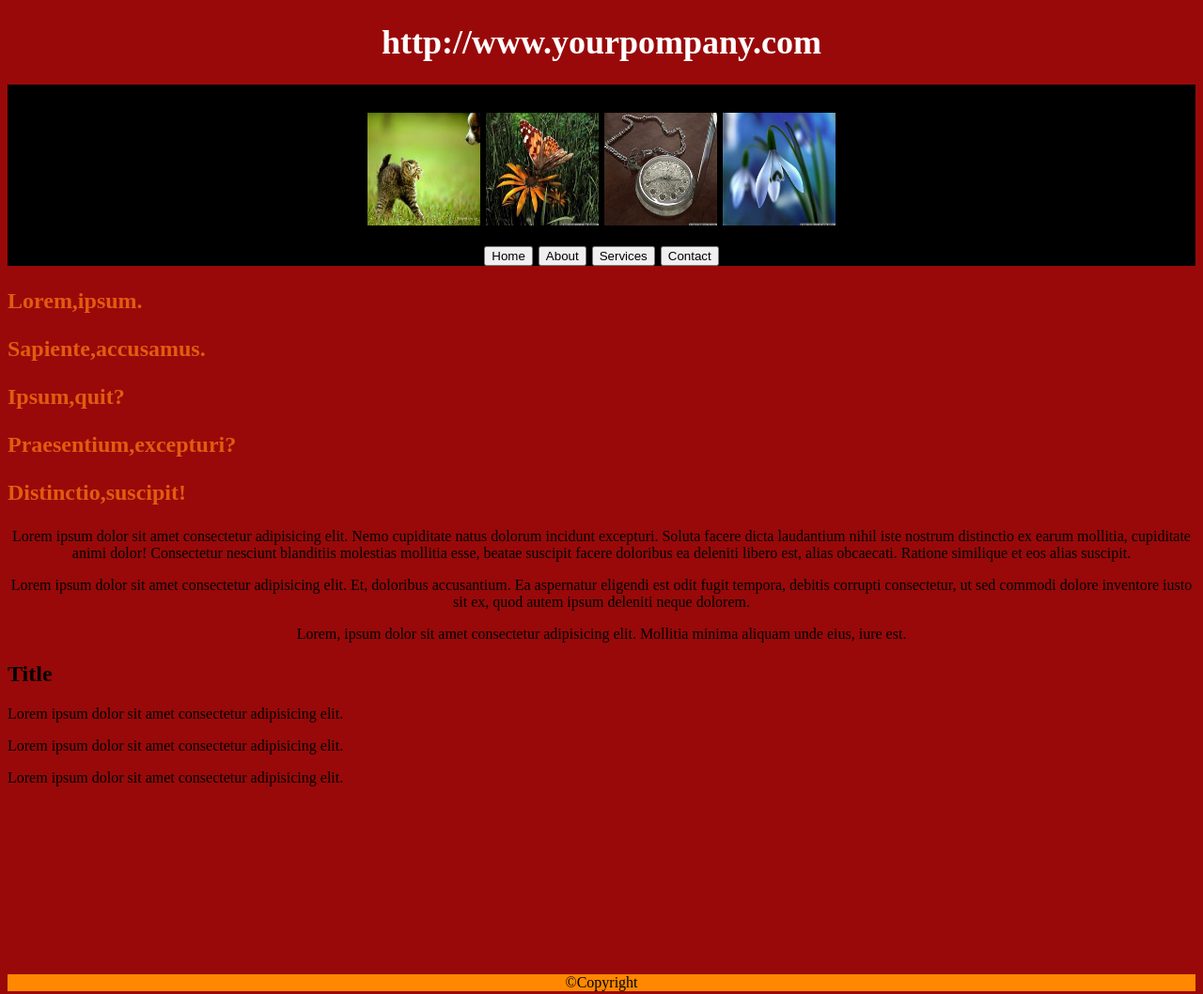
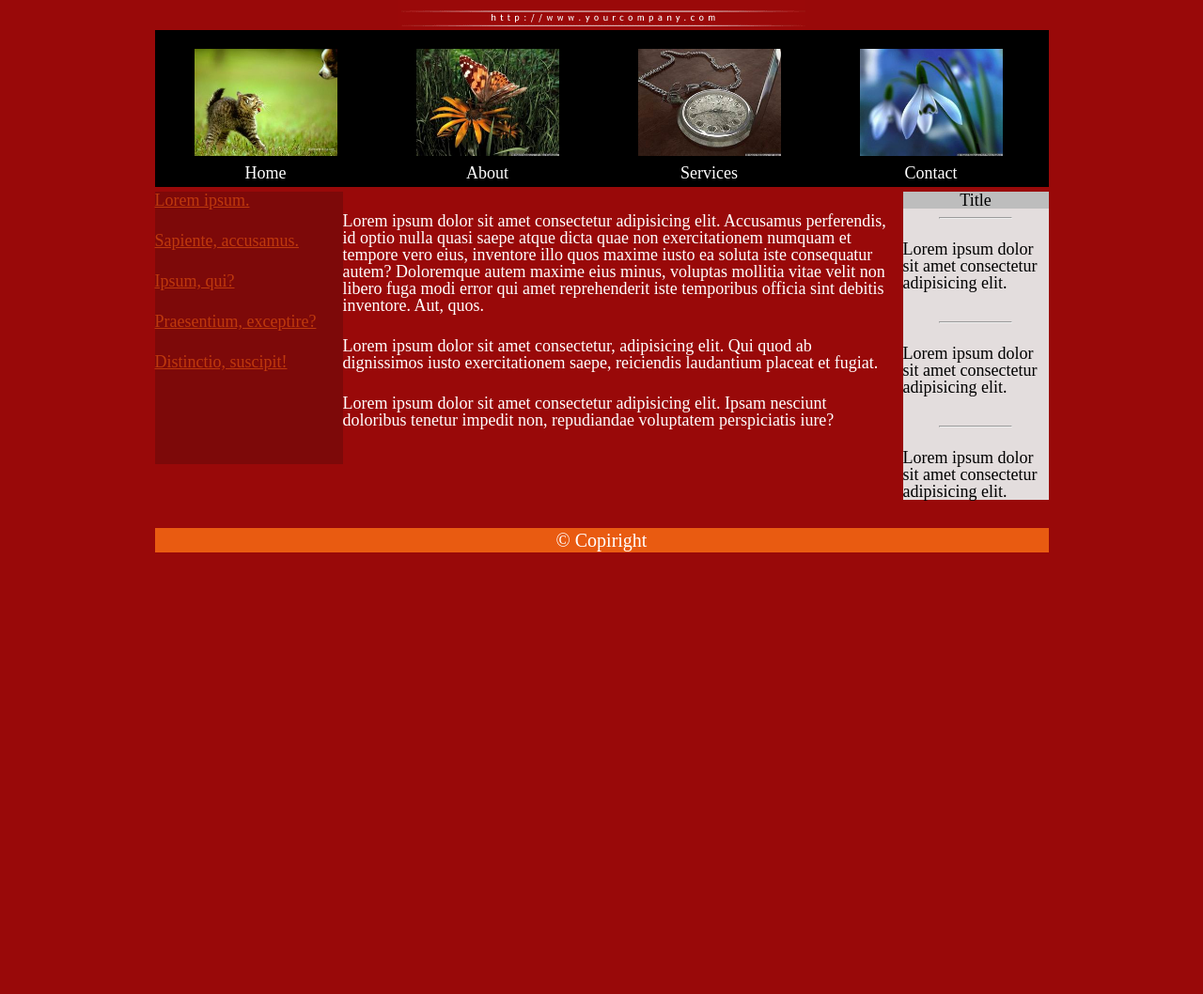
Before and after one commit to Methodman17/css-page2, a plain HTML site: page index.html in a window 1280 px wide. Shown: the whole page at 94% size. After the commit the page ends 800 px from the top, so only its background shows below. Drawn offline with Linux system fonts and the light colour scheme.

Commit message:
complete

```diff
--- a/index.html
+++ b/index.html
@@ -5,63 +5,77 @@
     <meta name="viewport" content="width=device-width, initial-scale=1.0">
     <title>Document</title>
     <link rel="stylesheet" href="style.css">
-</head>
+    <link rel="stylesheet" href="reset.css">
 <body class="body">
-    <header class="header">
-        <h1>http://www.yourpompany.com</h1>
-    </header>
-    <main class="main-conteiner">
-        <div id="container">
-            <div id="navigation">
-                <h2>
-                    <div class="img">
-                        <img src="img00.jpg" alt="" width="120" height="120">
-                        <img src="img01.jpg" alt="" width="120" height="120">
-                        <img src="img02.jpg" alt="" width="120" height="120">
-                        <img src="img03.jpg" alt="" width="120" height="120">
-                    </div>
-                    <nav id="navigation">
-                        <div class="button">
-                            <button>Home</button>
-                            <button>About</button>
-                            <button>Services</button>
-                            <button>Contact</button>
-                        </div>
-                    </nav>
-                </h2>
-            </div>
+    <div class="wrapper">
+        <header class="header">
+            <!-- <div> -->
+            <img class="header-image" src="title.gif" alt="title">
+            <!-- </div> -->
+            <nav class="header-menu">
+                <ul>
+                    <li>
+                        <img src="img00.jpg" width="152px"
+                        height="114" alt="Home">
+                        <p>Home</p>
+                    </li>
+                    <li>
+                        <img src="img01.jpg" width="152px"
+                        height="114" alt="About">
+                        <p>About</p>
+                    </li>
+                    <li>
+                        <img src="img02.jpg" width="152px"
+                        height="114" alt="Services">
+                        <p>Services</p>
+                    </li>
+                    <li>
+                        <img src="img03.jpg" width="152px"
+                        height="114" alt="Contact">
+                        <p>Contact</p>
+                    </li>
+                </ul>
+                <div style="clear:both"></div>
+            </nav>
 
-            <div id="sidebar">
-                <h2>
-                    <p>Lorem,ipsum.</p>
-                    <p>Sapiente,accusamus.</p>
-                    <p>Ipsum,quit?</p>
-                    <p>Praesentium,excepturi?</p>
-                    <p>Distinctio,suscipit!</p>
-                </h2>
-
-            </div>
-
-            <div id="content">
-                <p>Lorem ipsum dolor sit amet consectetur adipisicing elit. Nemo cupiditate natus dolorum incidunt excepturi. Soluta facere dicta laudantium nihil iste nostrum distinctio ex earum mollitia, cupiditate animi dolor! Consectetur nesciunt blanditiis molestias mollitia esse, beatae suscipit facere doloribus ea deleniti libero est, alias obcaecati. Ratione similique et eos alias suscipit.</p>
-                <p>Lorem ipsum dolor sit amet consectetur adipisicing elit. Et, doloribus accusantium. Ea aspernatur eligendi est odit fugit tempora, debitis corrupti consectetur, ut sed commodi dolore inventore iusto sit ex, quod autem ipsum deleniti neque dolorem.</p>
-                <p>Lorem, ipsum dolor sit amet consectetur adipisicing elit. Mollitia minima aliquam unde eius, iure est.</p>
-            </div>
-
-            <div id="right-bar">
-                <h2>Title</h2>
-                <p>Lorem ipsum dolor sit amet consectetur adipisicing elit.</p>
-                <p>Lorem ipsum dolor sit amet consectetur adipisicing elit.</p>
-                <p>Lorem ipsum dolor sit amet consectetur adipisicing elit.</p>
-            </div>
-
-            <div class="footer">
-                <p>
-                    &copy;Copyright
-                </p>
-            </div>
-        </div>
-    </main>
+        </header>
+        <main class="main">
+            <aside class="aside-left">
+                <ul>
+                    <li><a href="#">Lorem ipsum.</a></li>
+                    <li><a href="#">Sapiente, accusamus.</a></li>
+                    <li><a href="#">Ipsum, qui?</a></li>
+                    <li><a href="#">Praesentium, exceptire?</a></li>
+                    <li><a href="#">Distinctio, suscipit!</a></li>
+                </ul>
+            </aside>
+            <section class="main-content">
+                <p>Lorem ipsum dolor sit amet consectetur adipisicing elit. Accusamus perferendis, id optio nulla quasi saepe atque dicta quae non exercitationem numquam et tempore vero eius, inventore illo quos maxime iusto ea soluta iste consequatur autem? Doloremque autem maxime eius minus, voluptas mollitia vitae velit non libero fuga modi error qui amet reprehenderit iste temporibus officia sint debitis inventore. Aut, quos.</p>
+                <p>Lorem ipsum dolor sit amet consectetur, adipisicing elit. Qui quod ab dignissimos iusto exercitationem saepe, reiciendis laudantium placeat et fugiat.</p>
+                <p>Lorem ipsum dolor sit amet consectetur adipisicing elit. Ipsam nesciunt doloribus tenetur impedit non, repudiandae voluptatem perspiciatis iure?</p>
+            </section>
+            <aside class="aside-right">
+                <p class="aside-right-title">Title</p>
+                <hr>
+                <article>
+                    <p>Lorem ipsum dolor sit amet consectetur adipisicing elit.</p>
+                </article>
+                <hr>
+                <article>
+                    <p>Lorem ipsum dolor sit amet consectetur adipisicing elit.</p>
+                </article>
+                <hr>
+                <article>
+                    <p>Lorem ipsum dolor sit amet consectetur adipisicing elit.</p>
+                </article>
+            </aside>
+            <div style="clear:both"></div>
+        </main>
+        <footer class="footer">
+            <p>
+                &copy; Copiright
+            </p>
+        </footer>
+    </div>
 </body>
-
 </html>
--- /dev/null
+++ b/reset.css
@@ -0,0 +1,48 @@
+/* http://meyerweb.com/eric/tools/css/reset/
+   v2.0 | 20110126
+   License: none (public domain)
+*/
+
+html, body, div, span, applet, object, iframe,
+h1, h2, h3, h4, h5, h6, p, blockquote, pre,
+a, abbr, acronym, address, big, cite, code,
+del, dfn, em, img, ins, kbd, q, s, samp,
+small, strike, strong, sub, sup, tt, var,
+b, u, i, center,
+dl, dt, dd, ol, ul, li,
+fieldset, form, label, legend,
+table, caption, tbody, tfoot, thead, tr, th, td,
+article, aside, canvas, details, embed,
+figure, figcaption, footer, header, hgroup,
+menu, nav, output, ruby, section, summary,
+time, mark, audio, video {
+	margin: 0;
+	padding: 0;
+	border: 0;
+	font-size: 100%;
+	font: inherit;
+	vertical-align: baseline;
+}
+/* HTML5 display-role reset for older browsers */
+article, aside, details, figcaption, figure,
+footer, header, hgroup, menu, nav, section {
+	display: block;
+}
+body {
+	line-height: 1;
+}
+ol, ul {
+	list-style: none;
+}
+blockquote, q {
+	quotes: none;
+}
+blockquote:before, blockquote:after,
+q:before, q:after {
+	content: '';
+	content: none;
+}
+table {
+	border-collapse: collapse;
+	border-spacing: 0;
+}
--- a/style.css
+++ b/style.css
@@ -1,35 +1,82 @@
+
 .body {
-    background-color:#990909;
+    background: #990909;
+    font-size: 18px;
+}
+.wrapper {
+    width: 951px;
+    margin: 0 auto;
+}
+.header-image {
+    margin: 0 auto;
+    display: block;
+}
+.header-menu > ul > li {
+    float: left;
+}
+.header-menu  {
+    padding-top: 20px;
+    background:black;
 }
 .header {
+    margin-bottom: 5px;
+}
+.header-menu ul li img {
+    margin: 0 42px;
+}
+.header-menu ul li p {
     color: white;
     text-align: center;
-    font-size: 18px;
+    padding: 6px 0;
 }
-#navigation {
-    text-align: center;
-    background-color: black;
+.aside-left {
+    width: 200px;
+    height: 290px;
+    background-color: #7D0909;
+    float: left;
+}
+.aside-left ul li a {
+    color: #BF390D;
+    text-decoration: underline;
+}
+.aside-left ul li {
+    margin-bottom: 25px;
+}
+.main-content {
+    width: 585px;
+    float: left;
+}
+.main-content p {
+    padding: 22px 0px 3px;
+    color: white;
 
 }
-.img {
-    margin-right: 15;
-    padding-top: 20px;
-    border: 10px solid
-
+.aside-right {
+    background-color: #E3DDDD;
+    width: 155px;
+    float: right;
 }
 
-#content {
+.aside-right-title {
+    background: #BDBDBD;
     text-align: center;
-
+    margin-bottom: 9px;
 }
-
+.aside-right hr {
+    width: 76px;
+   margin-bottom: 23px;
+}
+.aside-right article {
+    padding-bottom:  23px;
+}
+.aside-right article:last-child {
+    padding-bottom: 0px;
+}
 .footer {
+    color: white;
+    background: #E95B11;
+    font-size: 20px;
+    padding: 3px;
     text-align: center;
-    margin-top: 200px;
-    background-color: rgb(255, 136, 0)
+    margin-top: 30px;
 }
-#sidebar {
-    color: #E25B11;
-
-    flex-direction: column;
-}
```
Also changed, not shown: title.gif (added).
